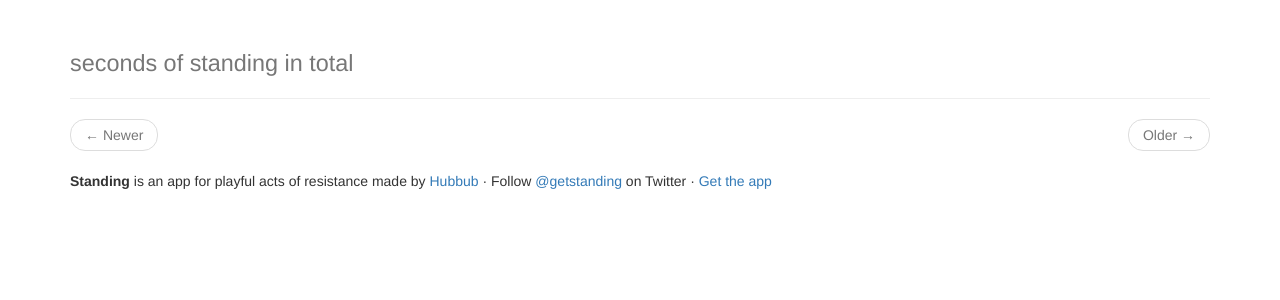
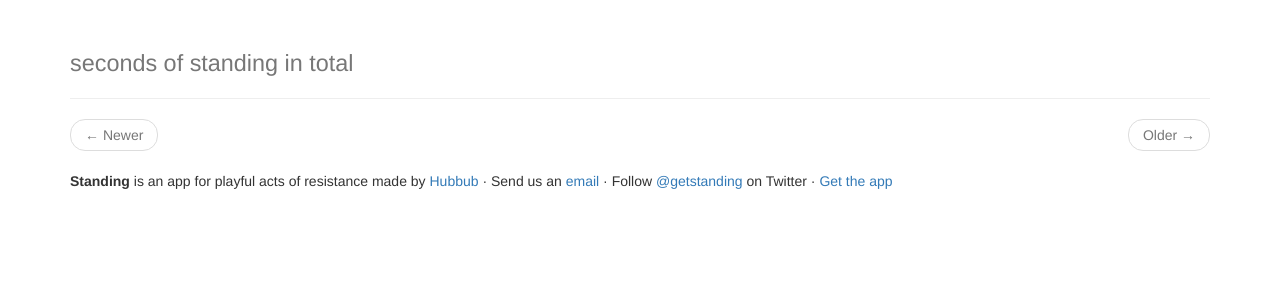
Before and after one commit to whatsthehubbub/stand-django, a Django app: template standbase/templates/standbase/topic.html in a window 1280 px wide. Shown: the part 51-351 px from the top of the page. Run offline with Django 3.2, Linux system fonts and the light colour scheme; the template is opened without the code that fills it, so the values that code supplies are empty; some libraries are stand-ins or nearby versions.

Commit message:
Email in footer

```diff
--- a/standbase/templates/standbase/footer.html
+++ b/standbase/templates/standbase/footer.html
@@ -1,3 +1,3 @@
 {% block content %}
-<div id="footer"><strong>Standing</strong> is an app for playful acts of resistance made by <a href="http://hubbub.eu">Hubbub</a> &middot; Follow <a href="https://twitter.com/getstanding">@getstanding</a> on Twitter &middot; <a href="#">Get the app</a></div>
+<div id="footer"><strong>Standing</strong> is an app for playful acts of resistance made by <a href="http://hubbub.eu">Hubbub</a> &middot; Send us an <a href="mailto:standing@hubbub.eu">email</a> &middot; Follow <a href="https://twitter.com/getstanding">@getstanding</a> on Twitter &middot; <a href="#">Get the app</a></div>
 {% endblock content %}
```
